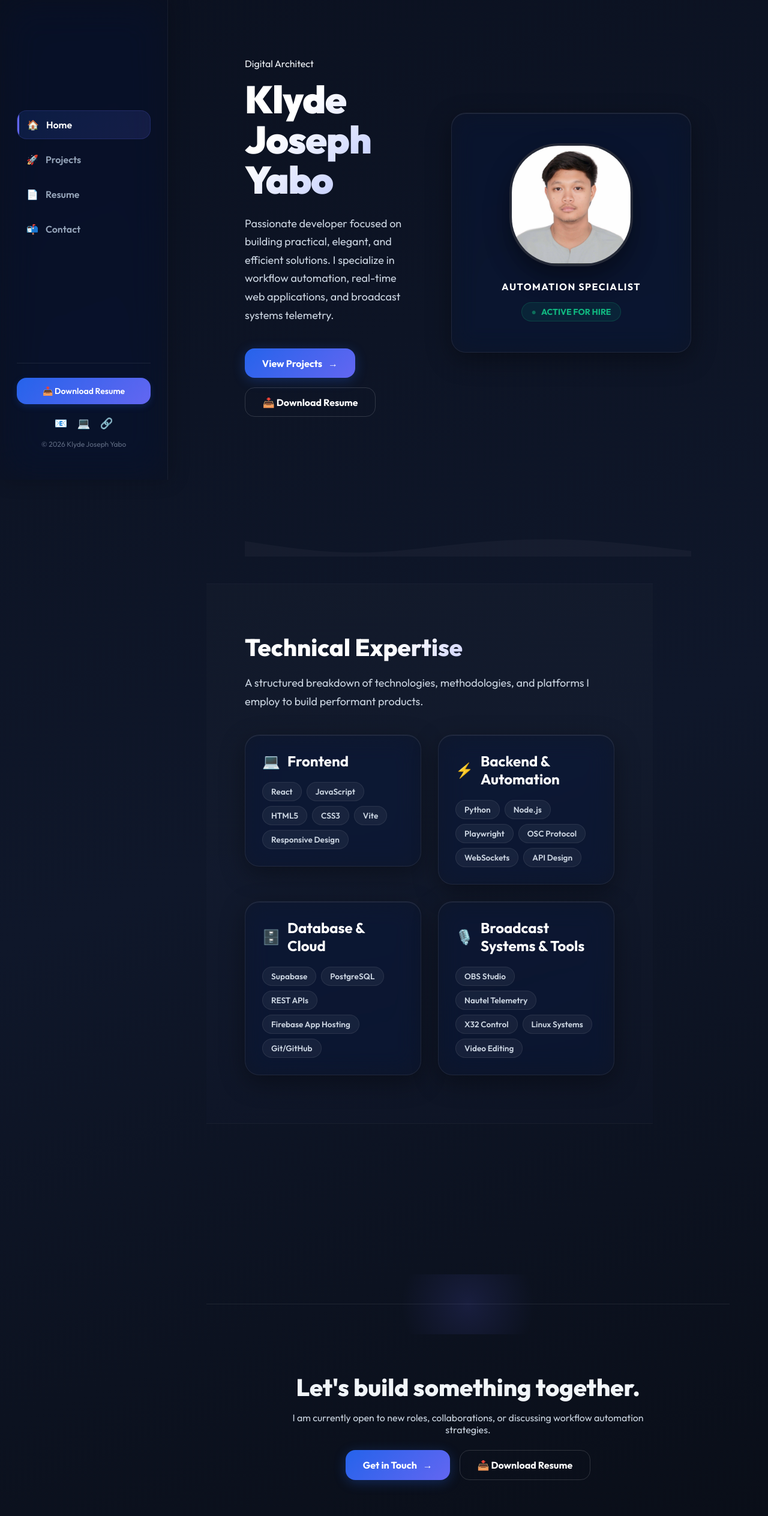
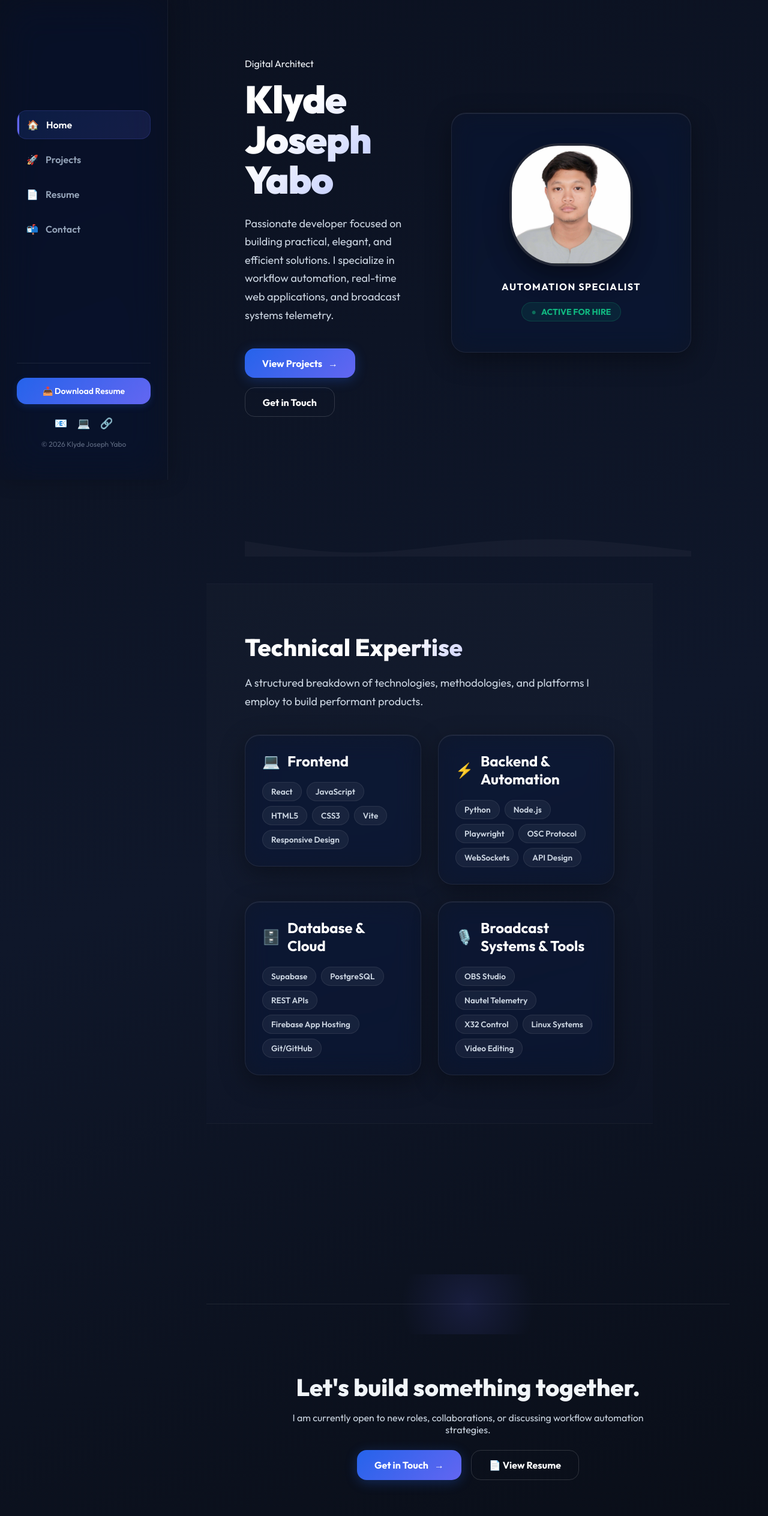
Before and after one commit to klaayd39/personal-portfolio, a React (Vite) app: page / in a window 1280 px wide. Shown: the top 2528 px of the page at 60% size. Built offline with nearby package versions, Linux system fonts and the light colour scheme; no server answers.

Commit message:
fix: remove redundant download resume button, replace with clean CTAs

```diff
--- a/src/components/Footer.jsx
+++ b/src/components/Footer.jsx
@@ -1,13 +1,6 @@
-import { Link, useNavigate } from 'react-router-dom'
+import { Link } from 'react-router-dom'
 
 export default function Footer() {
-  const navigate = useNavigate()
-
-  function handleDownloadResume() {
-    navigate('/resume')
-    setTimeout(() => window.print(), 400)
-  }
-
   function scrollToTop() {
     window.scrollTo({ top: 0, behavior: 'smooth' })
   }
@@ -25,9 +18,9 @@
             <Link to="/contact" className="btn-primary">
               Get in Touch <span className="icon">→</span>
             </Link>
-            <button onClick={handleDownloadResume} className="btn-outline">
-              📥 Download Resume
-            </button>
+            <Link to="/resume" className="btn-outline">
+              📄 View Resume
+            </Link>
           </div>
         </div>
 
--- a/src/pages/Home.jsx
+++ b/src/pages/Home.jsx
@@ -28,11 +28,6 @@
     setTransformStyle('')
   }
 
-  function handleDownloadResume() {
-    navigate('/resume')
-    setTimeout(() => window.print(), 400)
-  }
-
   return (
     <div className="page-wrap">
       <div className="section-block">
@@ -58,9 +53,9 @@
                 <Link to="/projects" className="btn-primary">
                   View Projects <span className="icon">→</span>
                 </Link>
-                <button onClick={handleDownloadResume} className="btn-outline">
-                  📥 Download Resume
-                </button>
+                <Link to="/contact" className="btn-outline">
+                  Get in Touch
+                </Link>
               </div>
             </ScrollReveal>
           </div>
```
